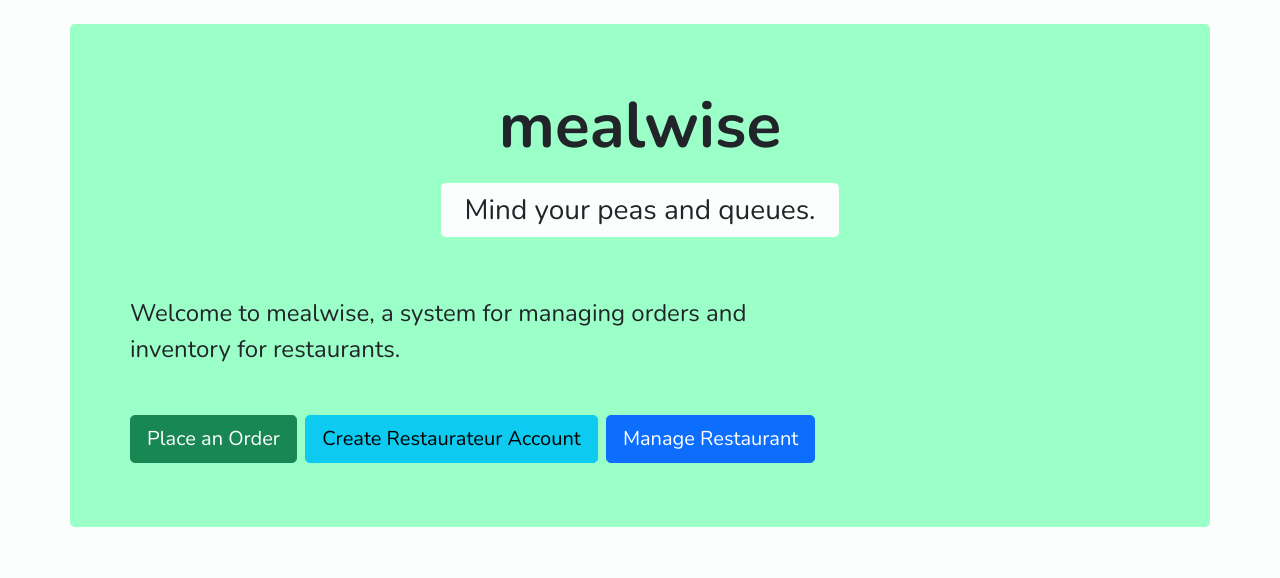
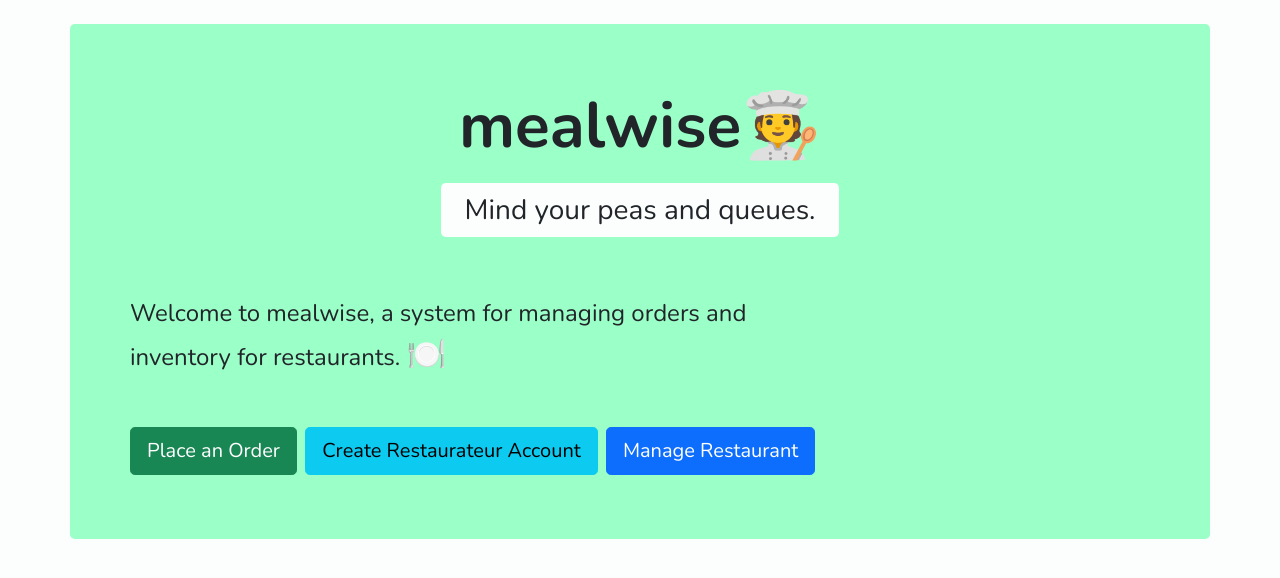
Before and after one commit to iamjameswalters/codecademy-mealwise, a Django app: page / in a window 1280 px wide. Shown: the part 56-634 px from the top of the page. Run offline with Django 3.2, Linux system fonts and the light colour scheme; some libraries are stand-ins or nearby versions.

Commit message:
Added emojis to homepage 😄 👍

```diff
--- a/mealwise/inventory/templates/inventory/home.html
+++ b/mealwise/inventory/templates/inventory/home.html
@@ -8,7 +8,7 @@
            transition 'color' to #E05043 over 3s
            end"
         >wise</span
-      >
+      >🧑‍🍳
     </h1>
     <p class="text-center lead fs-3 mt-4 mb-5">
       <span class="rounded-3 mealwise-bg-white py-2 px-4">
@@ -17,14 +17,14 @@
     </p>
     {% if user.is_authenticated %}
     <p class="col-md-8 fs-4 pt-3 mb-5">
-      Hey {{ user.username }}, nice to see you again!
+      Hey {{ user.username }}, nice to see you again! <span style="font-size: 32px;">👋</span>
     </p>
     <a href="{% url 'logout' %}" class="btn btn-danger">Log out</a>
     {% else %}
     <p class="col-md-8 fs-4 pt-3 mb-5">
-      Welcome to mealwise, a system for managing orders and inventory for restaurants.
+      Welcome to mealwise, a system for managing orders and inventory for restaurants.  <span style="font-size: 32px;">🍽️</span>
     </p>
-    <a href="{% url 'create_purchase' %}" class="btn btn-success btn-lg">Place an Order</a> <a href="{% url 'signup' %}" class="btn btn-info btn-lg ms-1">Create Restaurateur Account</a> <button hx-get="{% url 'login' %}" hx-target="#modals-here" class="btn btn-primary btn-lg ms-1" _="on htmx:afterOnLoad wait 10ms then showModal()">Manage Restaurant</button>
+    <a href="{% url 'create_purchase' %}" class="btn btn-success btn-lg">Place an Order</a> <a href="{% url 'signup' %}" class="btn btn-info btn-lg ms-1">Create Restaurateur Account</a> <button hx-get="{% url 'login' %}?next={{ request.path }}" hx-target="#modals-here" class="btn btn-primary btn-lg ms-1" _="on htmx:afterOnLoad wait 10ms then showModal()">Manage Restaurant</button>
     {% endif %}
   </div>
 </div>
```
